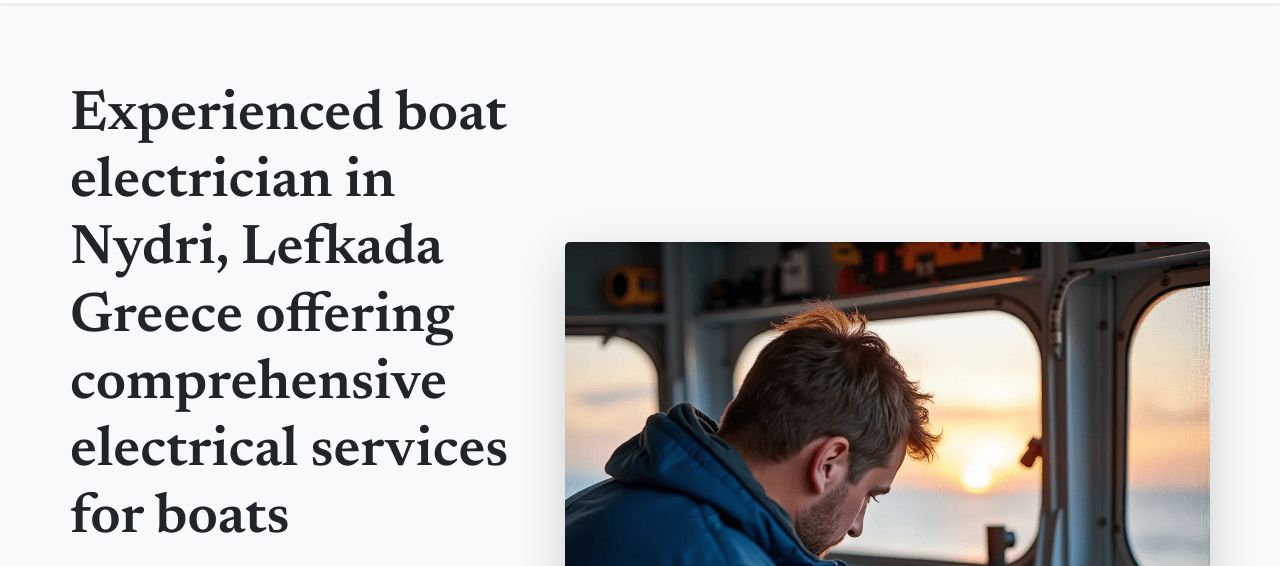
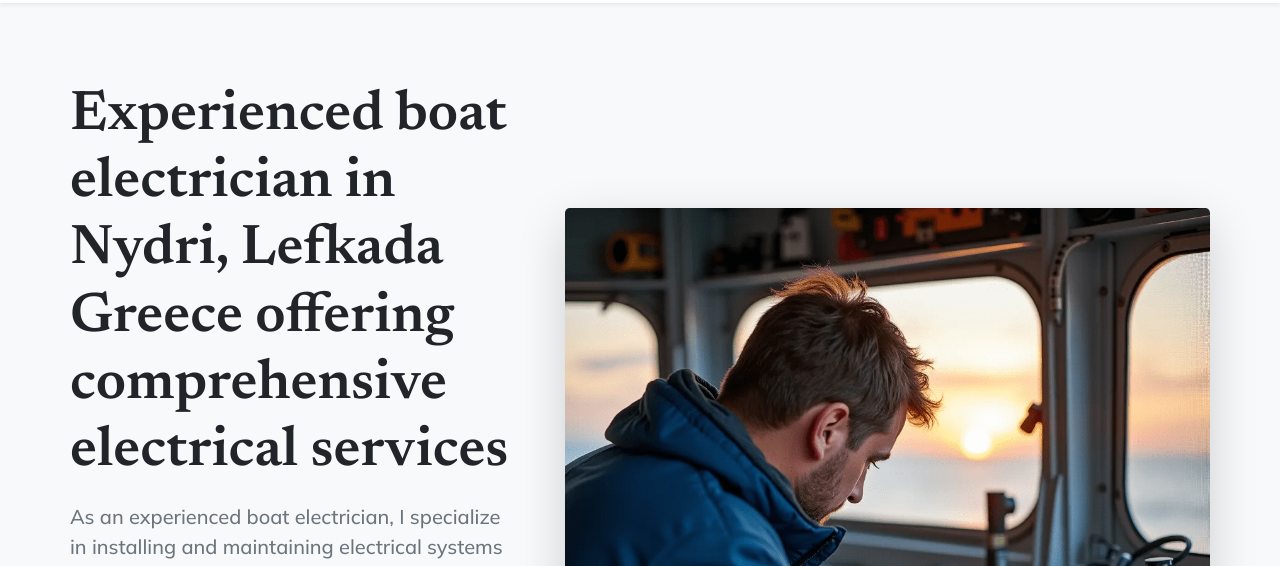
Before and after one commit to joezeitouny/ws, a plain HTML site: page index.html in a window 1280 px wide. Shown: the part 69-635 px from the top of the page. Drawn offline with nearby package versions, Linux system fonts and the light colour scheme.

Commit message:
Adjusted the description text

```diff
--- a/index.html
+++ b/index.html
@@ -70,7 +70,7 @@
                 <div class="col-lg-5">
                     <!-- Mashead text and app badges-->
                     <div class="mb-5 mb-lg-0 text-center text-lg-start">
-                        <h1 class="display-4 mb-3">Experienced boat electrician in Nydri, Lefkada Greece offering comprehensive electrical services for boats</h1>
+                        <h1 class="display-4 mb-3">Experienced boat electrician in Nydri, Lefkada Greece offering comprehensive electrical services</h1>
                         <p class="lead fw-normal text-muted mb-5">As an experienced boat electrician, I specialize in installing and maintaining electrical systems on marine vessels. My expertise lies in integrating lithium batteries, solar panels, and Victron hardware to optimize power efficiency and sustainability for boats of all sizes. I also provide comprehensive services such as wiring and troubleshooting, electrical upgrades, and safety equipment installation and testing. Whether you need a complete electrical overhaul or a simple repair, I am committed to delivering top-notch service and ensuring your boat remains safe and functional on the water.</p>
                         <div class="d-flex flex-column flex-lg-row align-items-center">
                             <a href="mailto:joezeitouny@icloud.com?subject=Enquiry%20regarding%20electrical%20project"
```
